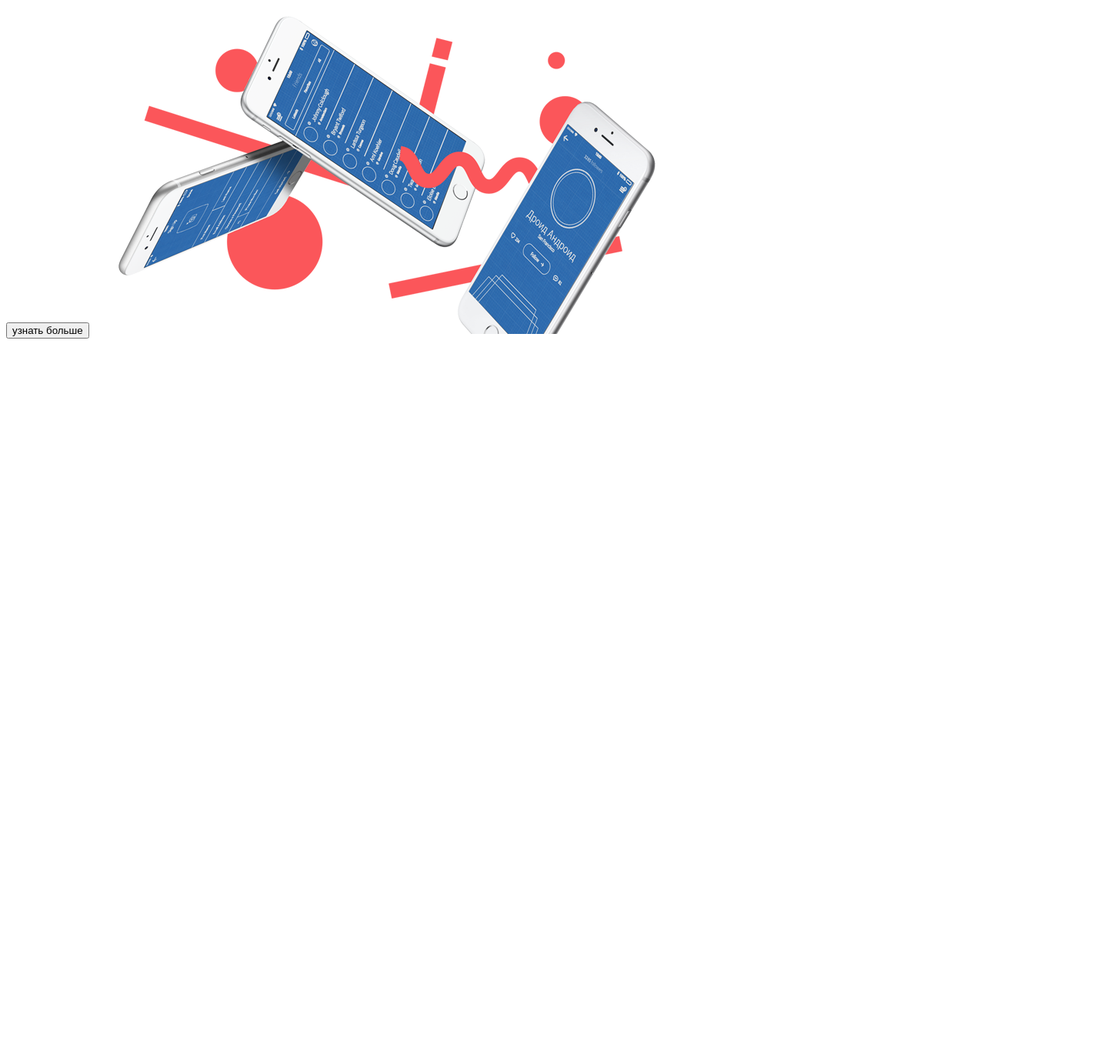
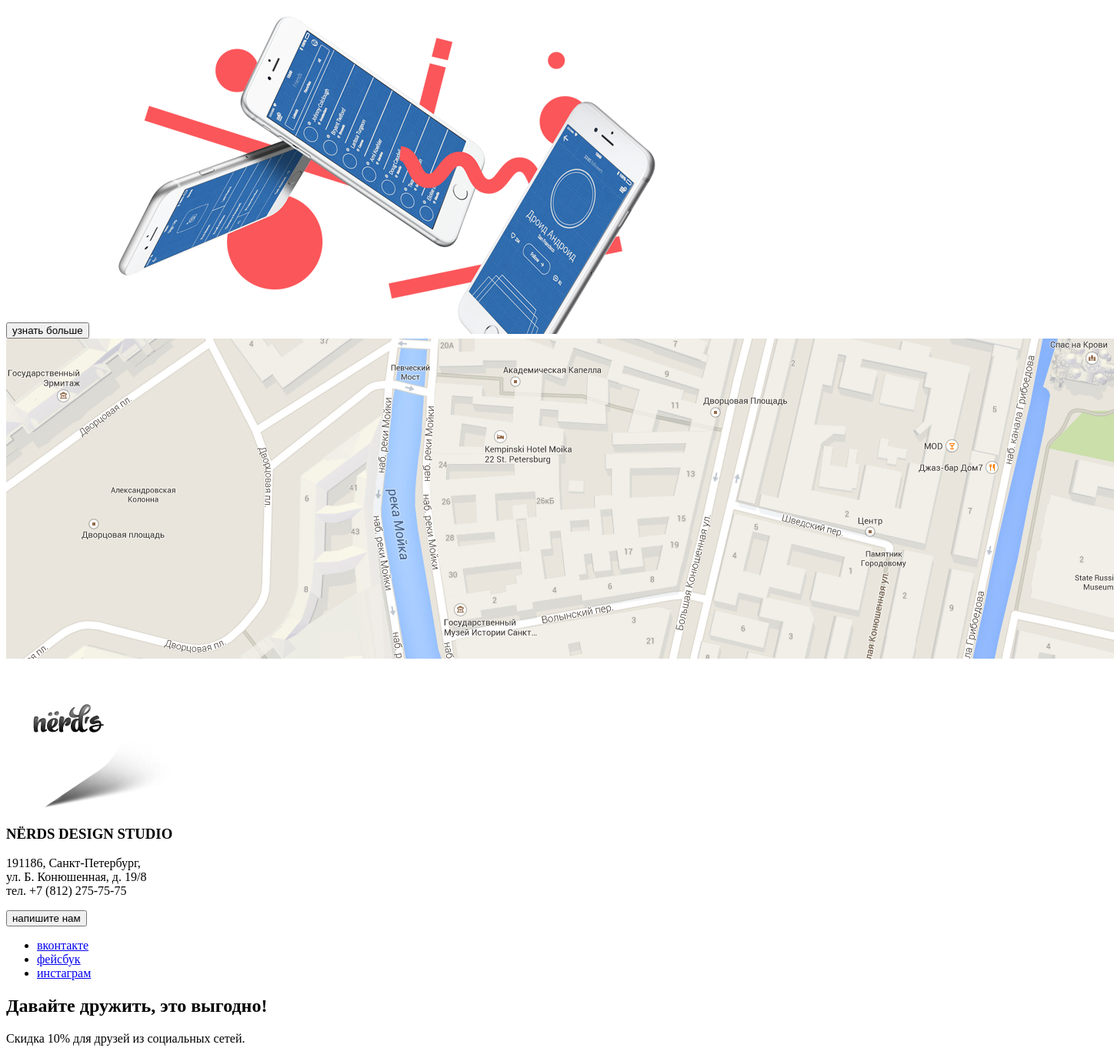
Before and after one commit to fedor81/nerds, a plain HTML site: page index.html in a window 1280 px wide. Shown: the part 299-1674 px from the top of the page at 77% size, 1448 px wide, since content can reach past the window. Before the commit the page ends 800 px from the top, so only its background shows below. Drawn offline with Linux system fonts and the light colour scheme.

Commit message:
делает footer

```diff
--- a/index.html
+++ b/index.html
@@ -11,19 +11,44 @@
         <nav>
             <img src="images/nerds-logo.svg">
             <ul>
-                <li><a>студия</a></li>
-                <li><a>клиенты</a></li>
-                <li><a>магазин</a></li>
-                <li><a>контакты</a></li>
+                <li><a href="#">студия</a></li>
+                <li><a href="#">клиенты</a></li>
+                <li><a href="catalog.html">магазин</a></li>
+                <li><a href="#">контакты</a></li>
             </ul>
             <a>корзина</a>
         </nav>
         <section>
             <p>Долго, дорого, скрупулезно.</p>
-            <p>Математически выверенный дизайн<br> для вашего сайта или мобильного приложения.</p>
+            <p>Математически выверенный дизайн<br>
+                для вашего сайта или мобильного приложения.</p>
             <button>узнать больше</button>
             <img src="images/nerds-index-slide1 1.png">
         </section>
     </header>
+    <main>
+    </main>
+    <footer>
+        <section>
+            <img src="images/map 1.png">
+            <img src="images/map-marker 1.png">
+            <h3>NЁRDS DESIGN STUDIO</h3>
+            <p>
+                191186, Санкт-Петербург,<br>
+                ул. Б. Конюшенная, д. 19/8<br>
+                тел. +7 (812) 275-75-75
+            </p>
+            <button>напишите нам</button>
+        </section>
+        <section>
+            <ul>
+                <li><a href="#">вконтакте</a></li>
+                <li><a href="#">фейсбук</a></li>
+                <li><a href="#">инстаграм</a></li>
+            </ul>
+            <h2>Давайте дружить, это выгодно!</h2>
+            <p>Скидка 10% для друзей из социальных сетей.</p>
+        </section>
+    </footer>
 </body>
 </html>
```
Also changed, not shown: catalog.html (added), images/map 1.png (added), images/map-marker 1.png (added).
